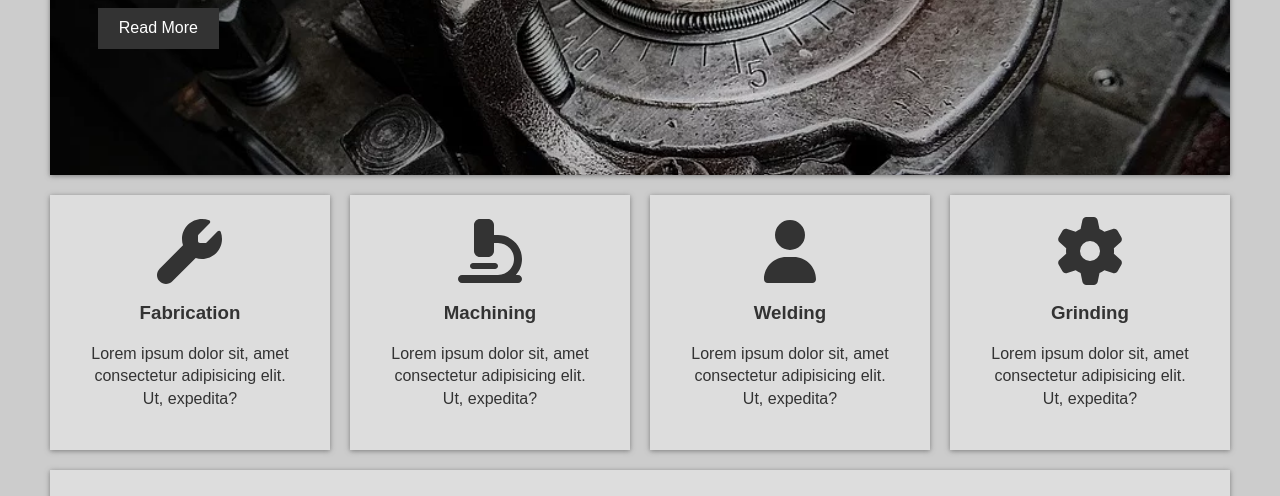
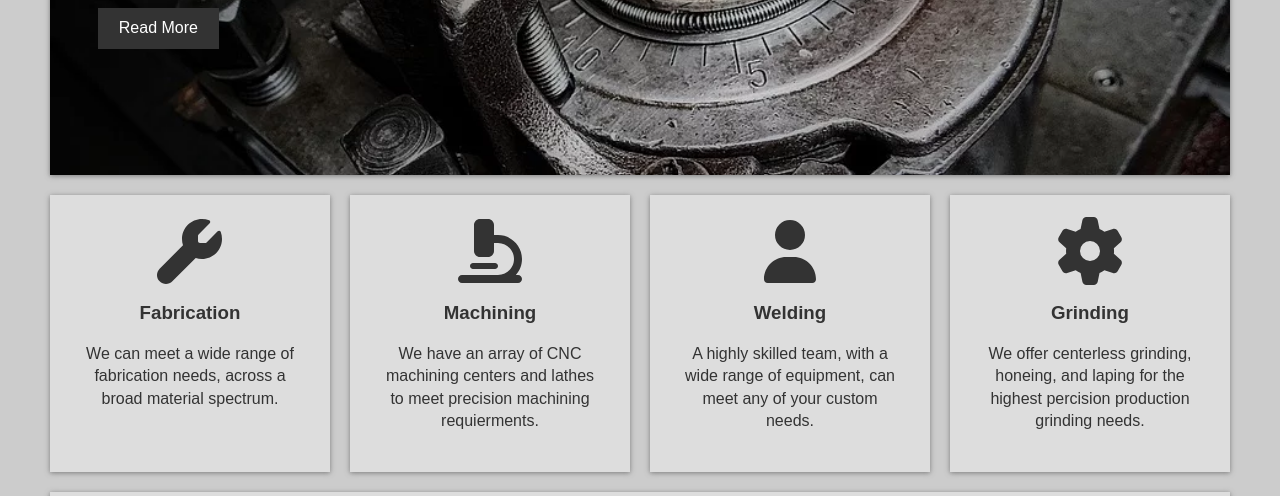
Before and after one commit to BGwaltney622/AGIndustries, a plain HTML site: page index.html in a window 1280 px wide. Shown: the part 451-947 px from the top of the page. Drawn offline with Linux system fonts and the light colour scheme.

Commit message:
Home Updates

```diff
--- a/index.html
+++ b/index.html
@@ -34,22 +34,22 @@
             <div class="box">
                 <i class="fas fa-wrench fa-4x"></i>
                 <h3>Fabrication</h3>
-                <p>Lorem ipsum dolor sit, amet consectetur adipisicing elit. Ut, expedita?</p>
+                <p>We can meet a wide range of fabrication needs, across a broad material spectrum.</p>
             </div>
             <div class="box">
                 <i class="fas fa-microscope fa-4x"></i>
                 <h3>Machining</h3>
-                <p>Lorem ipsum dolor sit, amet consectetur adipisicing elit. Ut, expedita?</p>
+                <p>We have an array of CNC machining centers and lathes to meet precision machining requierments.</p>
             </div>
             <div class="box">
                 <i class="fas fa-user fa-4x"></i>
                 <h3>Welding</h3>
-                <p>Lorem ipsum dolor sit, amet consectetur adipisicing elit. Ut, expedita?</p>
+                <p>A highly skilled team, with a wide range of equipment, can meet any of your custom needs.</p>
             </div>
             <div class="box">
                 <i class="fas fa-cog fa-4x"></i>
                 <h3>Grinding</h3>
-                <p>Lorem ipsum dolor sit, amet consectetur adipisicing elit. Ut, expedita?</p>
+                <p>We offer centerless grinding, honeing, and laping for the highest percision production grinding needs.</p>
             </div>
         </section>
 
```
